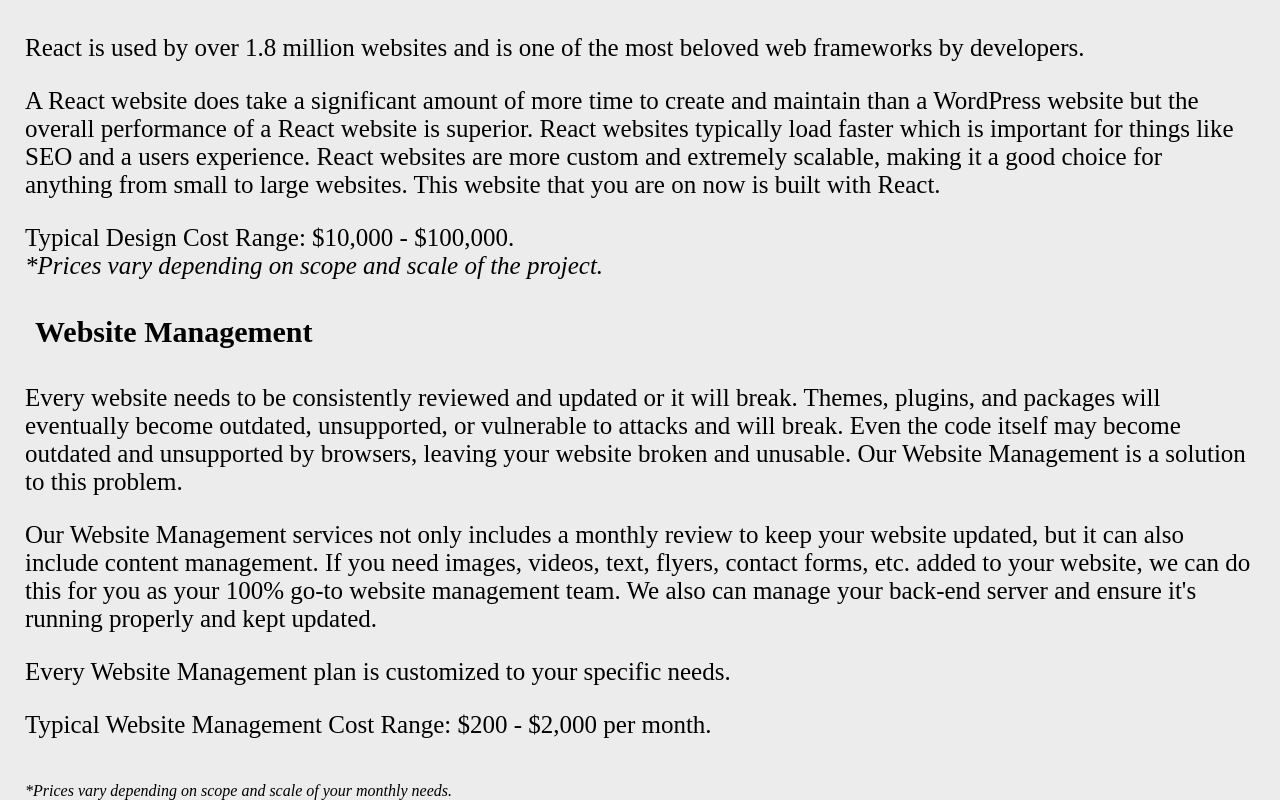
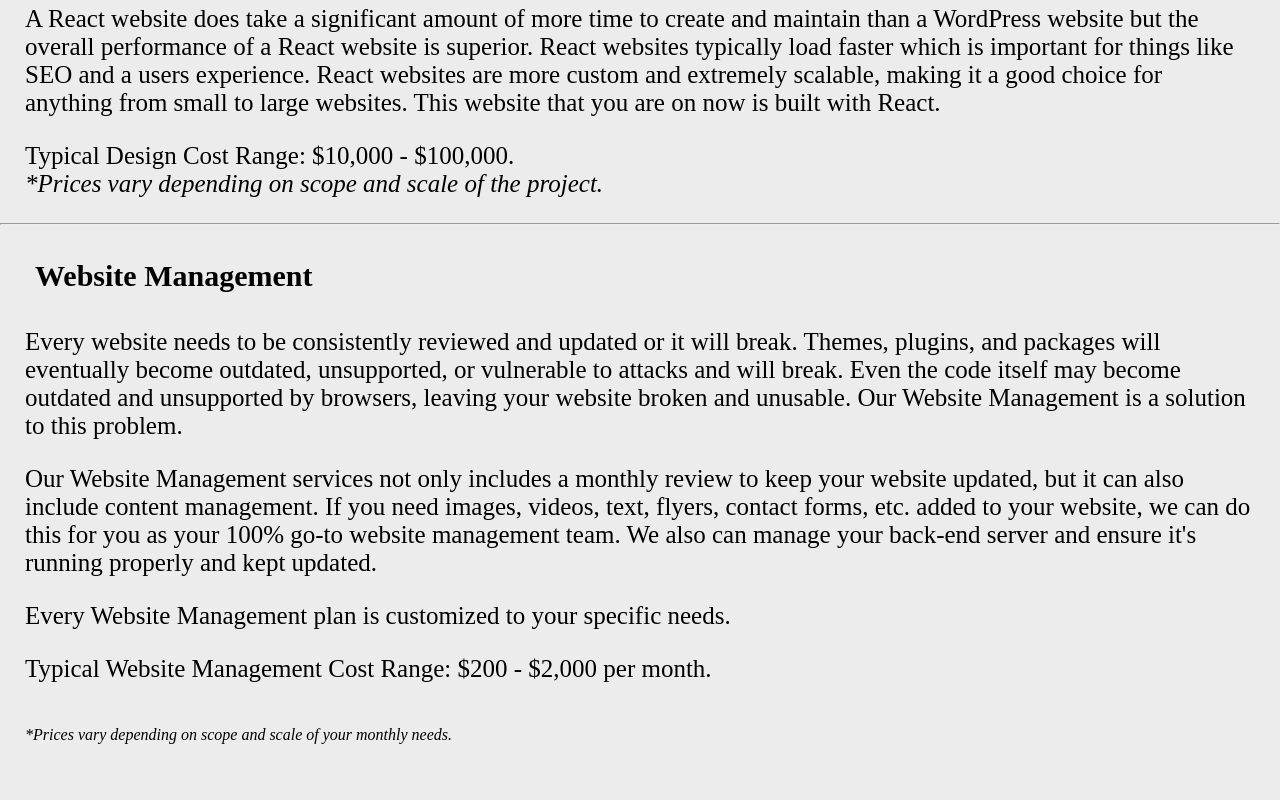
Before and after one commit to ericrothmuller/sky-marketing, a React (Create React App) app: page /services in a window 1280 px wide. Shown: the part 883-1683 px from the top of the page. After the commit the page ends 1627 px from the top, so only its background shows below. Built offline with nearby package versions, Linux system fonts and the light colour scheme.

Commit message:
Added separator line to services page and addd class beyondMain which is a class that'll cancel out the padding of the main, allowing for a full-width element

```diff
--- a/src/App.css
+++ b/src/App.css
@@ -7,6 +7,11 @@ body {
 main {
   padding-left: 25px;
   padding-right: 25px;
+}
+
+.beyondMain {
+  margin-left: -25px;
+  margin-right: -25px;
 }
 
 .header {
--- a/src/pages/services.js
+++ b/src/pages/services.js
@@ -20,6 +20,8 @@ return (
 	<p>Typical Design Cost Range: $10,000 - $100,000.
 	<br/><em>*Prices vary depending on scope and scale of the project.</em></p>
 
+<hr className="beyondMain"/>
+
 	<h2>Website Management</h2>
 	<p>Every website needs to be consistently reviewed and updated or it will break. Themes, plugins, and packages will eventually become outdated, unsupported, or vulnerable to attacks and will break. Even the code itself may become outdated and unsupported by browsers, leaving your website broken and unusable. Our Website Management is a solution to this problem.</p>
 	<p>Our Website Management services not only includes a monthly review to keep your website updated, but it can also include content management. If you need images, videos, text, flyers, contact forms, etc. added to your website, we can do this for you as your 100% go-to website management team. We also can manage your back-end server and ensure it's running properly and kept updated.</p>
```
Also changed, not shown: src/images/React-Logo.png, src/images/WordPress-Logo.png.
